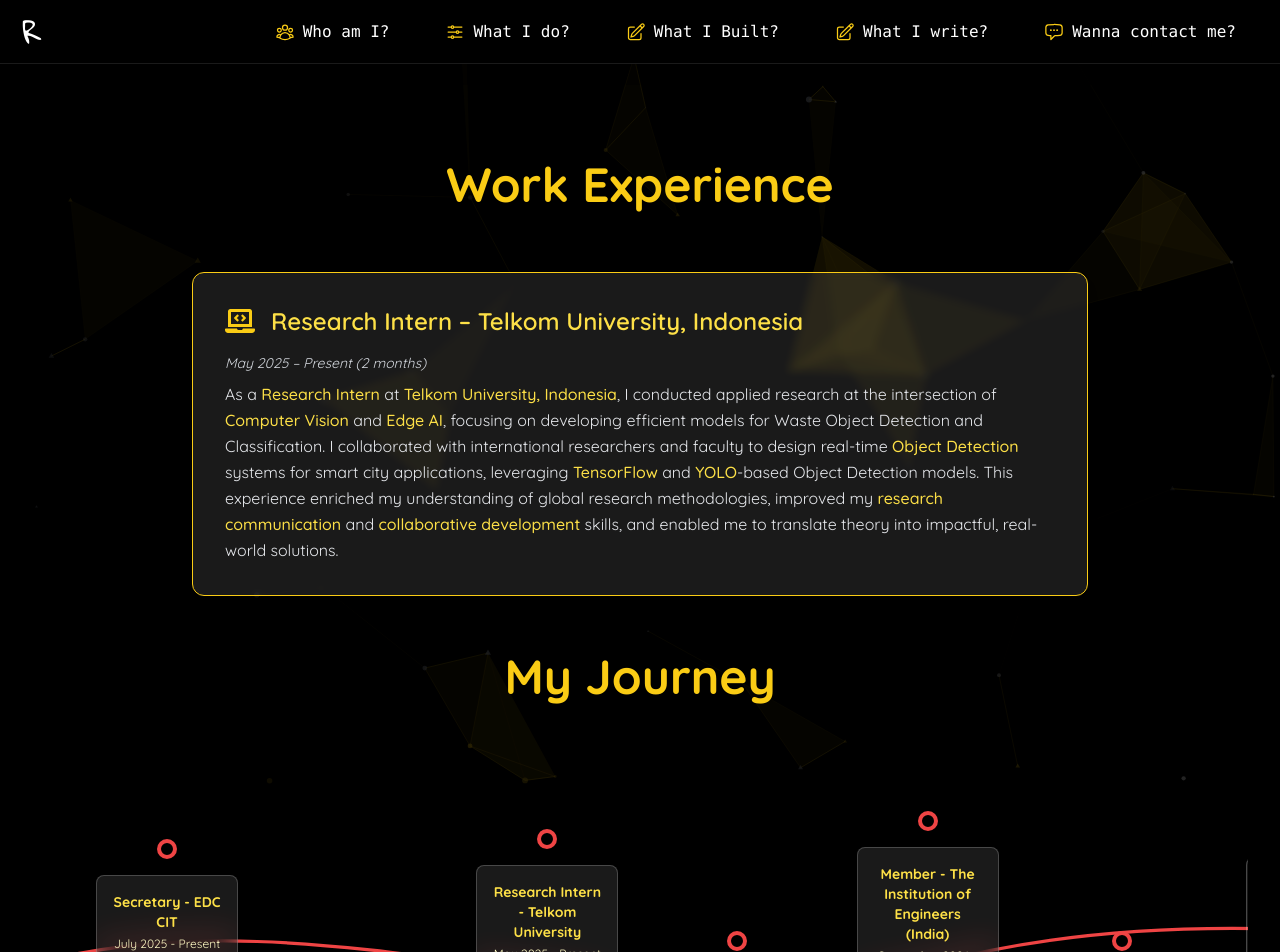
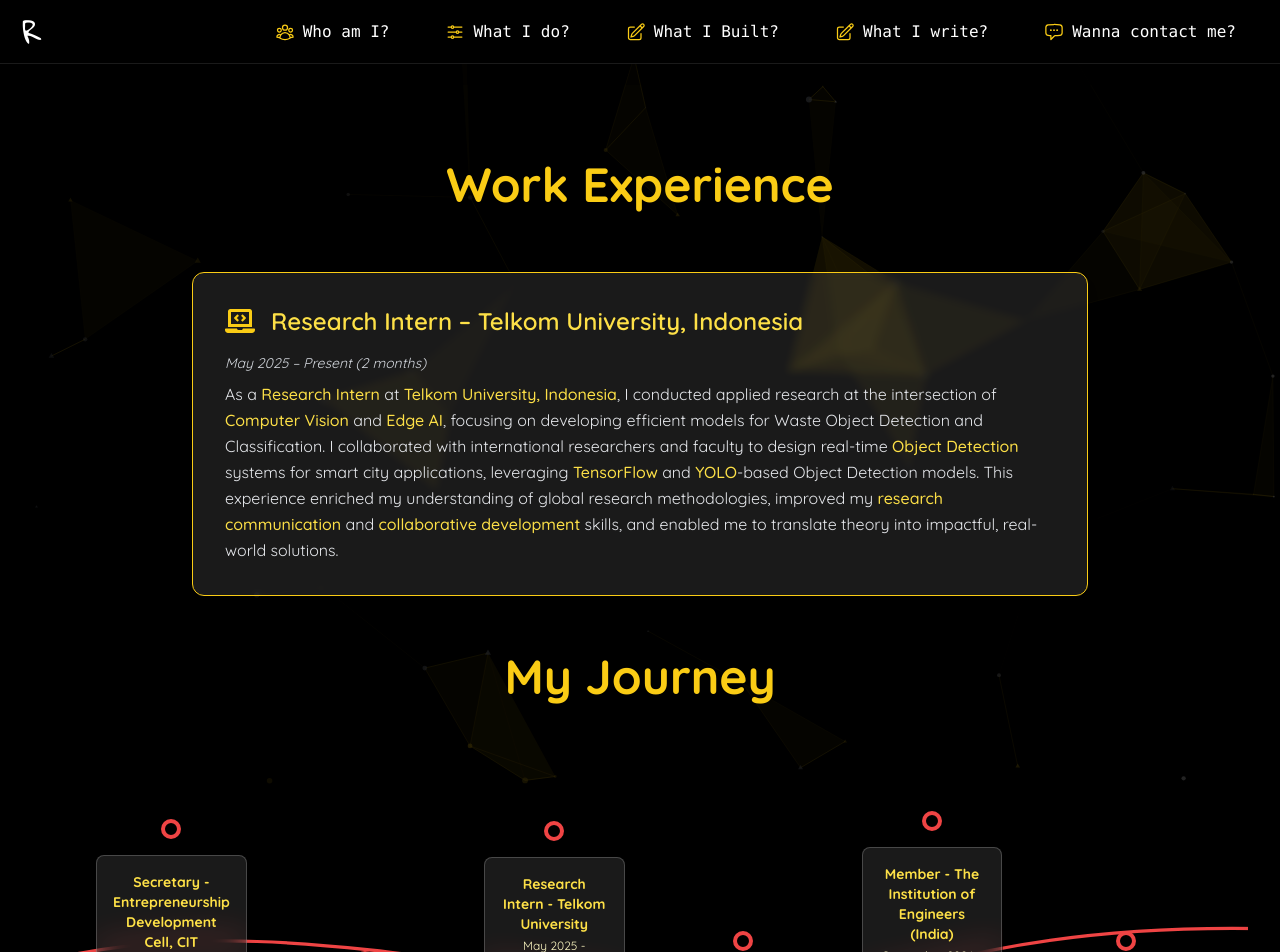
Before and after one commit to Rajendran2201/portfolio, a Next.js app: page /experience in a window 1280 px wide. Shown: the top 952 px of the page. Built offline with nearby package versions, Linux system fonts and the light colour scheme.

Commit message:
resources updated

```diff
--- a/src/data/experienceTimeline.ts
+++ b/src/data/experienceTimeline.ts
@@ -7,7 +7,7 @@
 
 export const experienceTimeline: Experience[] = [
   {
-    role: "Secretary - EDC CIT",
+    role: "Secretary - Entrepreneurship Development Cell, CIT",
     time: "July 2025 - Present",
   },
   {
```
